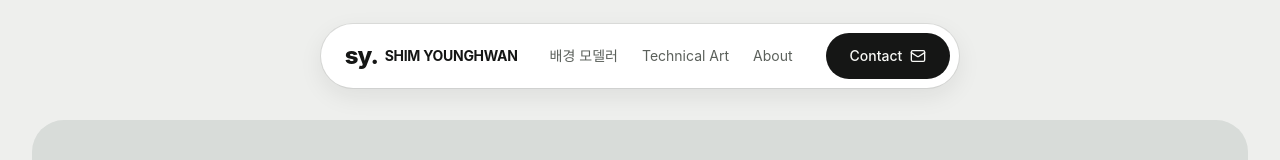
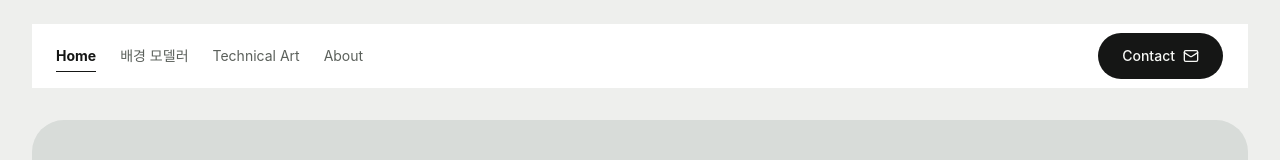
Before and after one commit to Shim0Hwan/Shim0Hawn.github.io, a React (Vite) app in the folder source/: page / in a window 1280 px wide. Shown: the top 160 px of the page. Built offline with nearby package versions, Linux system fonts and the light colour scheme; a web font is replaced by a local one.

Commit message:
Morph underline navigation into a sticky pill

```diff
--- a/source/src/App.tsx
+++ b/source/src/App.tsx
@@ -1,5 +1,6 @@
 import { useEffect, useRef, useState } from 'react'
 import { ArrowDown, ArrowLeft, ArrowUpRight, Mail, Maximize2, Menu, X } from 'lucide-react'
+import { motion, useReducedMotion } from 'motion/react'
 import { Button } from '@/components/ui/button'
 import { Separator } from '@/components/ui/separator'
 import { Dialog, DialogClose, DialogContent, DialogTitle, DialogTrigger } from '@/components/ui/dialog'
@@ -16,16 +17,28 @@ const email = 'dudghks667@gmail.com'
 const slug = location.pathname.split('/').pop()?.replace(/\.html$/, '') || 'index'
 const project = content.projects.find(item => item.slug === slug)
 const isTechnical = slug.startsWith('technical')
+const headerMotion = { threshold: 32, radius: 32, duration: 0.3, ease: [0.22, 1, 0.36, 1] as const }
 
 function Header() {
   const aboutNavigation = useRef(false)
-  return <header className="site-header">
-    <a className="brand" href="index.html" aria-label="심영환 홈"><span className="brand-symbol" aria-hidden="true">sy.</span><span className="brand-name" translate="no">SHIM YOUNGHWAN</span></a>
-    <nav aria-label="주요 메뉴" className="main-nav">
+  const [scrolled, setScrolled] = useState(() => window.scrollY > headerMotion.threshold)
+  const reducedMotion = useReducedMotion()
+  const transition = { duration: reducedMotion ? 0 : headerMotion.duration, ease: headerMotion.ease }
+  useEffect(() => {
+    const updateHeader = () => setScrolled(window.scrollY > headerMotion.threshold)
+    updateHeader()
+    window.addEventListener('scroll', updateHeader, { passive: true })
+    return () => window.removeEventListener('scroll', updateHeader)
+  }, [])
+  return <motion.header layoutRoot className="header-shell"><motion.div layout={!reducedMotion} initial={false} animate={{ borderRadius: scrolled ? headerMotion.radius : 0 }} transition={transition} className="site-header" data-scrolled={scrolled}>
+    <motion.nav layout="position" transition={transition} aria-label="주요 메뉴" className="main-nav">
+      <a href="index.html" aria-current={slug === 'index' ? 'page' : undefined}>Home</a>
       <a href="environment.html" aria-current={slug.startsWith('environment') ? 'page' : undefined}>배경 모델러</a>
       <a href="technical-art.html" aria-current={isTechnical ? 'page' : undefined}>Technical Art</a>
       <a href="index.html#about">About</a>
-    </nav>
+    </motion.nav>
+    <motion.a layout="position" transition={transition} className="mobile-home" href="index.html" aria-current={slug === 'index' ? 'page' : undefined}>Home</motion.a>
+    <motion.div layout="position" transition={transition} className="header-actions">
     <Button asChild className="header-contact"><a href={`mailto:${email}`} aria-label="이메일 연락">Contact<Mail data-icon="inline-end" aria-hidden="true" /></a></Button>
     <Dialog>
       <DialogTrigger asChild><Button className="mobile-menu-trigger" variant="ghost" size="icon" aria-label="메뉴 열기"><Menu aria-hidden="true" /></Button></DialogTrigger>
@@ -40,6 +53,7 @@ function Header() {
       }}>
         <div className="mobile-menu-top"><DialogTitle>메뉴</DialogTitle><DialogClose asChild><Button variant="ghost" size="icon" aria-label="메뉴 닫기"><X aria-hidden="true" /></Button></DialogClose></div>
         <nav aria-label="주요 메뉴" className="mobile-nav">
+          <DialogClose asChild><a href="index.html" aria-current={slug === 'index' ? 'page' : undefined}>Home</a></DialogClose>
           <DialogClose asChild><a href="environment.html" aria-current={slug.startsWith('environment') ? 'page' : undefined}>배경 모델러</a></DialogClose>
           <DialogClose asChild><a href="technical-art.html" aria-current={isTechnical ? 'page' : undefined}>Technical Art</a></DialogClose>
           <DialogClose asChild><a href="index.html#about" onClick={() => { aboutNavigation.current = slug === 'index' }}>About</a></DialogClose>
@@ -47,7 +61,8 @@ function Header() {
         <DialogClose asChild><Button asChild className="mobile-contact"><a href={`mailto:${email}`} aria-label="이메일 연락">Contact<Mail data-icon="inline-end" aria-hidden="true" /></a></Button></DialogClose>
       </DialogContent>
     </Dialog>
-  </header>
+    </motion.div>
+  </motion.div></motion.header>
 }
 
 function Footer() {
--- a/source/src/index.css
+++ b/source/src/index.css
@@ -76,13 +76,16 @@
   --section-gap: var(--space-24);
   --content-width: 96rem;
   --control-size: 3rem;
+  --header-height: var(--space-16);
+  --header-top: max(var(--space-3), env(safe-area-inset-top));
   --shadow-nav: 0 0 0 1px color-mix(in srgb, var(--foreground) 8%, transparent), 0 var(--space-2) var(--space-6) color-mix(in srgb, var(--foreground) 8%, transparent);
   --motion-fast: 180ms;
+  --motion-medium: 300ms;
   --motion-slow: 600ms;
 }
 @layer base {
   * { @apply border-border; }
-  html { @apply font-sans; scroll-behavior: smooth; scroll-padding-top: var(--space-6); }
+  html { @apply font-sans; scroll-behavior: smooth; scroll-padding-top: calc(var(--header-height) + var(--header-top)); }
   body { @apply bg-background text-foreground; margin: 0; font-size: var(--type-body); line-height: var(--leading-body); -webkit-font-smoothing: antialiased; }
   h1, h2, h3, p, figure { margin: 0; }
   h1, h2, h3 { text-wrap: balance; }
@@ -99,15 +102,20 @@
 .site-shell { max-width: var(--content-width); margin: auto; padding: var(--space-6) max(var(--page-gutter), env(safe-area-inset-right)) var(--space-8) max(var(--page-gutter), env(safe-area-inset-left)); }
 .skip-link { position: fixed; top: var(--space-2); left: var(--space-2); padding: var(--space-4); background: var(--popover); transform: translateY(-200%); z-index: 60; }
 .skip-link:focus { transform: translateY(0); }
-.site-header { width: fit-content; max-width: 100%; min-height: var(--space-16); display: flex; align-items: center; justify-content: space-between; gap: var(--space-8); margin: 0 auto var(--space-8); padding: var(--space-2) var(--space-2) var(--space-2) var(--space-6); background: var(--popover); border-radius: var(--radius-pill); box-shadow: var(--shadow-nav); }
-.brand { display: inline-flex; align-items: center; gap: var(--space-2); white-space: nowrap; }
-.brand-symbol { display: grid; place-items: center; width: var(--space-8); height: var(--control-size); font-size: var(--type-subtitle); font-weight: 800; line-height: 1; letter-spacing: var(--tracking-title); }
-.brand-name { font-size: var(--type-small); font-weight: 650; letter-spacing: -0.02em; }
+.header-shell { position: sticky; top: var(--header-top); z-index: 40; margin-bottom: var(--space-8); pointer-events: none; }
+.site-header { position: relative; width: 100%; max-width: 100%; min-height: var(--header-height); display: flex; align-items: center; justify-content: space-between; gap: var(--space-8); margin-inline: auto; padding: var(--space-2) var(--space-6); background: var(--popover); pointer-events: auto; }
+.site-header[data-scrolled=true] { width: fit-content; padding-right: var(--space-2); }
+.site-header::before { content: ''; position: absolute; inset: 0; border-radius: inherit; box-shadow: var(--shadow-nav); opacity: 0; pointer-events: none; transition: opacity var(--motion-medium); }
+.site-header[data-scrolled=true]::before { opacity: 1; }
 .main-nav { display: flex; align-items: center; gap: var(--space-6); font-size: var(--type-small); }
-.main-nav a, .mobile-nav a { display: flex; align-items: center; gap: var(--space-2); min-height: var(--control-size); color: var(--muted-foreground); white-space: nowrap; transition: color var(--motion-fast); }
-.main-nav a:hover, .mobile-nav a:hover, .main-nav a[aria-current], .mobile-nav a[aria-current] { color: var(--foreground); }
-.main-nav a[aria-current], .mobile-nav a[aria-current] { font-weight: 650; }
-.main-nav a[aria-current]::before, .mobile-nav a[aria-current]::before { content: ''; width: var(--space-1); height: var(--space-1); border-radius: var(--radius-pill); background: currentColor; }
+.main-nav a, .mobile-nav a, .mobile-home { position: relative; display: flex; align-items: center; gap: var(--space-2); min-height: var(--control-size); color: var(--muted-foreground); white-space: nowrap; transition: color var(--motion-fast); }
+.main-nav a:hover, .mobile-nav a:hover, .mobile-home:hover, .main-nav a[aria-current], .mobile-nav a[aria-current], .mobile-home[aria-current] { color: var(--foreground); }
+.main-nav a[aria-current], .mobile-nav a[aria-current], .mobile-home[aria-current] { font-weight: 650; }
+.main-nav a::after, .mobile-home::after { content: ''; position: absolute; inset-inline: 0; bottom: var(--space-2); height: 1px; background: currentColor; transform: scaleX(0); transform-origin: right; transition: transform var(--motion-medium); }
+.main-nav a:hover::after, .main-nav a:focus-visible::after, .main-nav a[aria-current]::after, .mobile-home:hover::after, .mobile-home:focus-visible::after, .mobile-home[aria-current]::after { transform: scaleX(1); transform-origin: left; }
+.mobile-nav a[aria-current]::before { content: ''; width: var(--space-1); height: var(--space-1); border-radius: var(--radius-pill); background: currentColor; }
+.header-actions { display: flex; align-items: center; gap: var(--space-2); flex-shrink: 0; }
+.mobile-home { display: none; }
 .header-contact, .mobile-contact, .mobile-menu-trigger { border-radius: var(--radius-pill); }
 .header-contact { padding-inline: var(--space-6); }
 .mobile-menu-trigger { display: none; }
@@ -173,7 +181,7 @@
 .work-caption p { color: var(--muted-foreground); max-width: 26ch; word-break: keep-all; }
 .work-caption h2 a:hover { text-decoration: underline; text-decoration-thickness: 1px; text-underline-offset: var(--space-2); }
 .technical-layout, .detail-layout { display: grid; grid-template-columns: 15rem minmax(0,1fr); gap: var(--space-12); margin: var(--section-gap) var(--space-6); align-items: start; }
-.project-rail { display: flex; flex-direction: column; position: sticky; top: var(--space-8); gap: var(--space-1); }
+.project-rail { display: flex; flex-direction: column; position: sticky; top: calc(var(--header-height) + var(--header-top) + var(--space-6)); gap: var(--space-1); }
 .project-rail>.meta { margin-bottom: var(--space-4); }
 .project-rail>a { display: flex; align-items: baseline; gap: var(--space-3); font-size: var(--type-small); color: var(--muted-foreground); padding: var(--space-3) 0; line-height: 1.4; }
 .project-rail>a:hover, .project-rail>a:focus-visible { color: var(--foreground); text-decoration: underline; text-underline-offset: var(--space-1); }
@@ -255,8 +263,10 @@
 }
 @media (max-width: 48rem) {
   :root { --page-gutter: var(--space-4); --panel-padding: var(--space-6); --section-gap: var(--space-12); --type-subtitle: 1.25rem; --type-name: clamp(2rem, 10.3vw, 5rem); --radius-xl: 1.5rem; }
-  .site-header { width: 100%; gap: var(--space-3); margin-bottom: var(--space-6); }
-  .main-nav, .header-contact { display: none; }
+  .header-shell { margin-bottom: var(--space-6); }
+  .site-header { gap: var(--space-3); padding-right: var(--space-2); }
+  .main-nav { display: none; }
+  .mobile-home { display: inline-flex; }
   .mobile-menu-trigger { display: inline-flex; }
   .hero-kicker { font-size: var(--type-meta); }
   .hero-name { margin: var(--space-8) 0; }
@@ -315,7 +325,7 @@
   *, *::before, *::after { animation-duration: 0.01ms !important; transition-duration: 0.01ms !important; }
 }
 @media print {
-  .site-header, .project-rail, .next-project, .site-footer, .zoom-icon { display: none; }
+  .header-shell, .project-rail, .next-project, .site-footer, .zoom-icon { display: none; }
   .site-shell { max-width: none; padding: 0; }
   .detail-layout { display: block; }
 }
```
